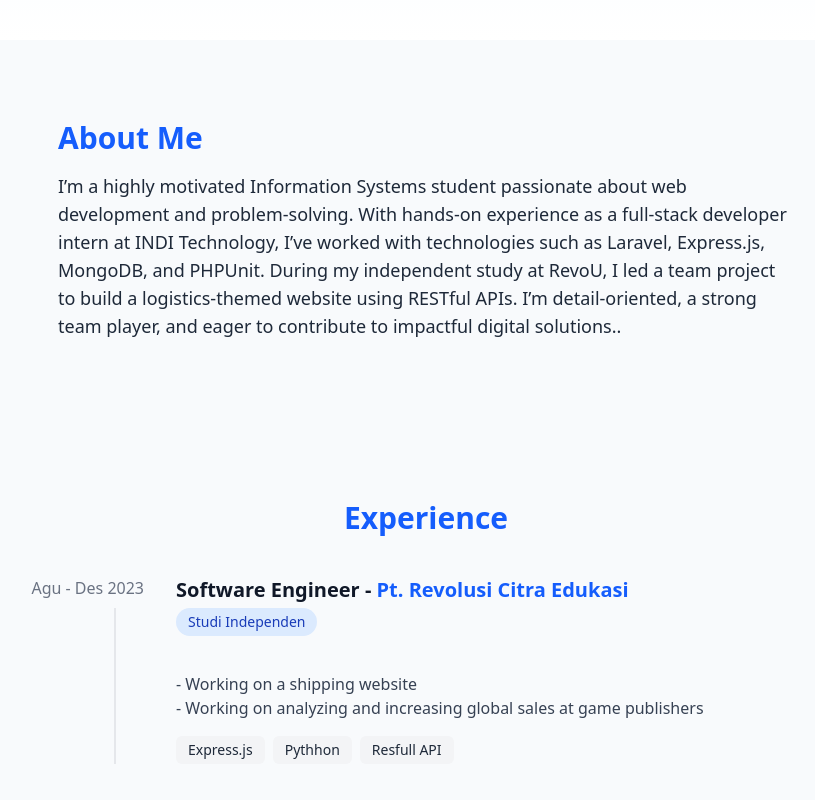
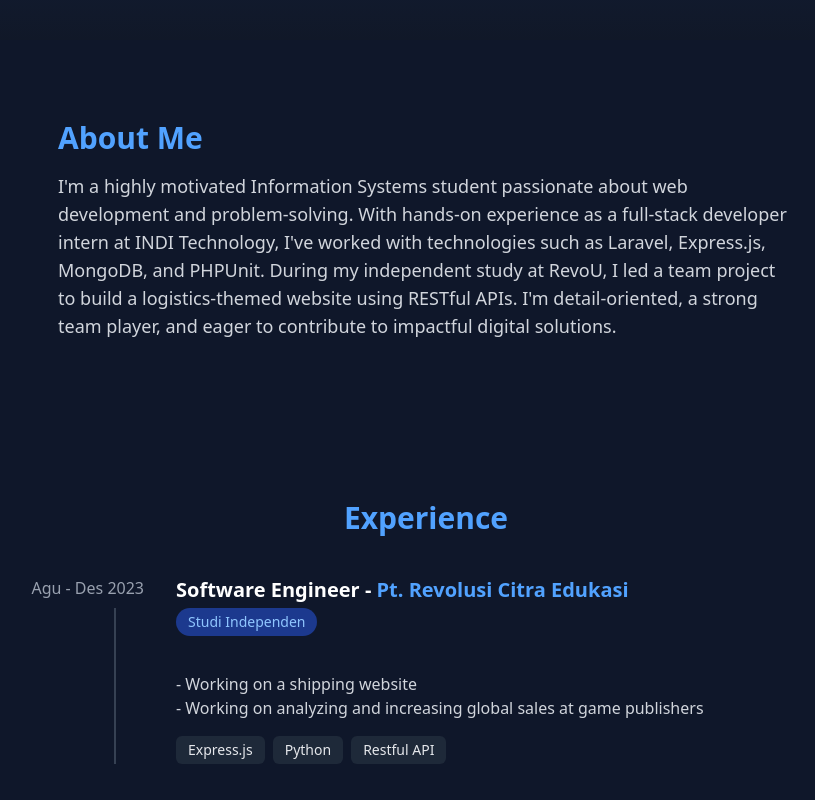
Before and after one commit to andikaryan/porto, a Next.js app: page / in a window 1280 px wide. Shown: the part 840-1640 px from the top of the page, without its empty margins (214-1029 px from the left). Built offline with nearby package versions, Linux system fonts and the light colour scheme.

Commit message:
feat: enforce dark theme across the application with updated styles and components

```diff
--- a/src/app/globals.css
+++ b/src/app/globals.css
@@ -1,26 +1,12 @@
 @import "tailwindcss";
 
-:root {
-  /* Light mode variables */
-  --background: #f8fafc;
-  --foreground: #0f172a;
-  --card: #ffffff;
-  --card-foreground: #0f172a;
-  --primary: #2563eb;
-  --primary-foreground: #ffffff;
-  --secondary: #f1f5f9;
-  --secondary-foreground: #0f172a;
-  --accent: #f1f5f9;
-  --accent-foreground: #0f172a;
-  --destructive: #ef4444;
-  --destructive-foreground: #ffffff;
-  --border: #e2e8f0;
-  --input: #e2e8f0;
-  --ring: #2563eb;
+/* Force dark theme globally */
+html {
+  color-scheme: dark !important;
 }
 
-.dark {
-  /* Dark mode variables */
+:root {
+  /* Dark mode variables - always active */
   --background: #0f172a;
   --foreground: #f1f5f9;
   --card: #1e293b;
@@ -39,14 +25,23 @@
 }
 
 body {
-  background-color: var(--background);
-  color: var(--foreground);
+  background-color: var(--background) !important;
+  color: var(--foreground) !important;
   transition: background-color 0.3s, color 0.3s;
 }
 
-/* Smooth transitions for all elements */
+/* Force all elements to use dark theme */
 * {
   transition-property: color, background-color, border-color, text-decoration-color, fill, stroke;
   transition-timing-function: cubic-bezier(0.4, 0, 0.2, 1);
   transition-duration: 300ms;
 }
+
+/* Override any potential light theme styles */
+html:not(.dark) {
+  filter: invert(1) hue-rotate(180deg);
+}
+
+html.dark {
+  filter: none;
+}
--- a/src/components/About.tsx
+++ b/src/components/About.tsx
@@ -3,8 +3,8 @@ import React from 'react';
 export default function About() {
   return (
     <section className="py-20 px-4 max-w-3xl mx-auto" id="about">
-      <h2 className="text-3xl font-bold mb-4 text-blue-600 dark:text-blue-400">About Me</h2>
-      <p className="text-gray-800 dark:text-gray-300 text-lg">I’m a highly motivated Information Systems student passionate about web development and problem-solving. With hands-on experience as a full-stack developer intern at INDI Technology, I’ve worked with technologies such as Laravel, Express.js, MongoDB, and PHPUnit. During my independent study at RevoU, I led a team project to build a logistics-themed website using RESTful APIs. I’m detail-oriented, a strong team player, and eager to contribute to impactful digital solutions..</p>
+      <h2 className="text-3xl font-bold mb-4 text-blue-400">About Me</h2>
+      <p className="text-gray-300 text-lg">I&apos;m a highly motivated Information Systems student passionate about web development and problem-solving. With hands-on experience as a full-stack developer intern at INDI Technology, I&apos;ve worked with technologies such as Laravel, Express.js, MongoDB, and PHPUnit. During my independent study at RevoU, I led a team project to build a logistics-themed website using RESTful APIs. I&apos;m detail-oriented, a strong team player, and eager to contribute to impactful digital solutions.</p>
     </section>
   );
 }
--- a/src/components/Contact.tsx
+++ b/src/components/Contact.tsx
@@ -3,7 +3,7 @@ import React from 'react';
 export default function Contact() {
   return (
     <section className="py-20 px-4 max-w-2xl mx-auto" id="contact">
-      <h2 className="text-3xl font-bold mb-8 text-blue-600 dark:text-blue-400 text-center">Contact Me</h2>
+      <h2 className="text-3xl font-bold mb-8 text-blue-400 text-center">Contact Me</h2>
 
       <div className="flex justify-center gap-8">
         {/* WhatsApp */}
@@ -18,7 +18,7 @@ export default function Contact() {
               <path d="M17.472 14.382c-.297-.149-1.758-.867-2.03-.967-.273-.099-.471-.148-.67.15-.197.297-.767.966-.94 1.164-.173.199-.347.223-.644.075-.297-.15-1.255-.463-2.39-1.475-.883-.788-1.48-1.761-1.653-2.059-.173-.297-.018-.458.13-.606.134-.133.298-.347.446-.52.149-.174.198-.298.298-.497.099-.198.05-.371-.025-.52-.075-.149-.669-1.612-.916-2.207-.242-.579-.487-.5-.669-.51-.173-.008-.371-.01-.57-.01-.198 0-.52.074-.792.372-.272.297-1.04 1.016-1.04 2.479 0 1.462 1.065 2.875 1.213 3.074.149.198 2.096 3.2 5.077 4.487.709.306 1.262.489 1.694.625.712.227 1.36.195 1.871.118.571-.085 1.758-.719 2.006-1.413.248-.694.248-1.289.173-1.413-.074-.124-.272-.198-.57-.347m-5.421 7.403h-.004a9.87 9.87 0 01-5.031-1.378l-.361-.214-3.741.982.998-3.648-.235-.374a9.86 9.86 0 01-1.51-5.26c.001-5.45 4.436-9.884 9.888-9.884 2.64 0 5.122 1.03 6.988 2.898a9.825 9.825 0 012.893 6.994c-.003 5.45-4.437 9.884-9.885 9.884m8.413-18.297A11.815 11.815 0 0012.05 0C5.495 0 .16 5.335.157 11.892c0 2.096.547 4.142 1.588 5.945L.057 24l6.305-1.654a11.882 11.882 0 005.683 1.448h.005c6.554 0 11.89-5.335 11.893-11.893a11.821 11.821 0 00-3.48-8.413z"/>
             </svg>
           </div>
-          <span className="text-gray-800 dark:text-gray-200">WhatsApp</span>
+          <span className="text-gray-200">WhatsApp</span>
         </a>
 
         {/* LinkedIn */}
@@ -33,7 +33,7 @@ export default function Contact() {
               <path d="M19 0h-14c-2.761 0-5 2.239-5 5v14c0 2.761 2.239 5 5 5h14c2.762 0 5-2.239 5-5v-14c0-2.761-2.238-5-5-5zm-11 19h-3v-11h3v11zm-1.5-12.268c-.966 0-1.75-.79-1.75-1.764s.784-1.764 1.75-1.764 1.75.79 1.75 1.764-.783 1.764-1.75 1.764zm13.5 12.268h-3v-5.604c0-3.368-4-3.113-4 0v5.604h-3v-11h3v1.765c1.396-2.586 7-2.777 7 2.476v6.759z"/>
             </svg>
           </div>
-          <span className="text-gray-800 dark:text-gray-200">LinkedIn</span>
+          <span className="text-gray-200">LinkedIn</span>
         </a>
       </div>
     </section>
--- a/src/components/Experience.tsx
+++ b/src/components/Experience.tsx
@@ -22,7 +22,7 @@ const experiences: ExperienceItem[] = [
     description: `
     - Working on a shipping website
     - Working on analyzing and increasing global sales at game publishers`,
-    skills: ["Express.js","Pythhon", "Resfull API"]
+    skills: ["Express.js","Python", "Restful API"]
   },
   {
     period: "Feb - Jun 2024",
@@ -41,34 +41,32 @@ const experiences: ExperienceItem[] = [
 export default function Experience() {
   return (
     <section className="py-20 px-4 max-w-4xl mx-auto" id="experiences">
-      <h2 className="text-3xl font-bold mb-10 text-center text-blue-600 dark:text-blue-400">Experience</h2>
+      <h2 className="text-3xl font-bold mb-10 text-center text-blue-400">Experience</h2>
 
-      <div className="flex flex-col space-y-12">        {experiences.map((exp, idx) => (
+      <div className="flex flex-col space-y-12">
+        {experiences.map((exp, idx) => (
           <div key={`${exp.period}-${exp.company}`} className="relative pl-8 md:pl-0">
             {/* Timeline connector (visible on md and larger) */}
             {idx < experiences.length - 1 && (
-              <div className="hidden md:block absolute left-[7.5rem] top-8 bottom-0 w-0.5 bg-gray-200 dark:bg-gray-700"></div>
+              <div className="hidden md:block absolute left-[7.5rem] top-8 bottom-0 w-0.5 bg-gray-700"></div>
             )}
 
             <div className="md:grid md:grid-cols-[150px_1fr] gap-8">
               {/* Period */}
-              <div className="font-medium text-gray-500 dark:text-gray-400 mb-2 md:mb-0 md:text-right">
+              <div className="font-medium text-gray-400 mb-2 md:mb-0 md:text-right">
                 {exp.period}
               </div>
 
               {/* Content */}
               <div className="relative">
-                {/* Timeline dot (visible on md and larger) */}
-                {/* <div className="hidden md:block absolute -left-[2.5rem] top-2 w-4 h-4 rounded-full bg-blue-500 dark:bg-blue-400 border-4 border-white dark:border-gray-900"></div> */}
-
                 {/* Mobile timeline (visible on smaller screens) */}
-                <div className="md:hidden absolute -left-8 top-2 w-3 h-3 rounded-full bg-blue-500 dark:bg-blue-400"></div>
+                <div className="md:hidden absolute -left-8 top-2 w-3 h-3 rounded-full bg-blue-400"></div>
 
                 {/* Position and Company */}
-                <h3 className="text-xl font-bold text-gray-900 dark:text-white">
+                <h3 className="text-xl font-bold text-white">
                   {exp.position} - {' '}
                   {exp.companyLink ? (
-                    <a href={exp.companyLink} target="_blank" rel="noopener noreferrer" className="text-blue-600 dark:text-blue-400 hover:underline">
+                    <a href={exp.companyLink} target="_blank" rel="noopener noreferrer" className="text-blue-400 hover:underline">
                       {exp.company}
                     </a>
                   ) : (
@@ -77,20 +75,21 @@ export default function Experience() {
                 </h3>
 
                 {/* Job Type */}
-                <div className="inline-block px-3 py-1 mt-1 mb-3 text-sm font-medium bg-blue-100 text-blue-800 dark:bg-blue-900 dark:text-blue-300 rounded-full">
+                <div className="inline-block px-3 py-1 mt-1 mb-3 text-sm font-medium bg-blue-900 text-blue-300 rounded-full">
                   {exp.type}
                 </div>
 
                 {/* Description */}
-                <p className="text-gray-700 dark:text-gray-300 mb-4 whitespace-pre-line">
+                <p className="text-gray-300 mb-4 whitespace-pre-line">
                   {exp.description}
                 </p>
-                  {/* Skills */}
+
+                {/* Skills */}
                 <div className="flex flex-wrap gap-2">
                   {exp.skills.map((skill) => (
                     <span
                       key={`${exp.company}-${skill}`}
-                      className="px-3 py-1 bg-gray-100 dark:bg-gray-800 text-gray-800 dark:text-gray-200 text-sm rounded-md"
+                      className="px-3 py-1 bg-gray-800 text-gray-200 text-sm rounded-md"
                     >
                       {skill}
                     </span>
--- a/src/components/Navbar.tsx
+++ b/src/components/Navbar.tsx
@@ -6,40 +6,38 @@ export default function Navbar() {
   const [isMenuOpen, setIsMenuOpen] = useState(false);
 
   return (
-    <nav className="w-full justify-between grid place-items-center py-10 px-8 bg-white dark:bg-gray-900 shadow-md fixed right-0 left-0 z-10">      {/* Menu navigasi di tengah untuk layar sedang/besar */}
+    <nav className="w-full justify-between grid place-items-center py-10 px-8 bg-gray-900 shadow-md fixed right-0 left-0 z-10">
+      {/* Menu navigasi di tengah untuk layar sedang/besar */}
       <ul className="hidden md:flex gap-6 absolute left-1/2 transform -translate-x-1/2">
-        <li><a href="#hero" className="text-gray-800 dark:text-gray-200 hover:text-blue-500 dark:hover:text-blue-400">Home</a></li>
-        <li><a href="#about" className="text-gray-800 dark:text-gray-200 hover:text-blue-500 dark:hover:text-blue-400">About</a></li>
-        <li><a href="#experiences" className="text-gray-800 dark:text-gray-200 hover:text-blue-500 dark:hover:text-blue-400">Experience</a></li>
-        <li><a href="#stack" className="text-gray-800 dark:text-gray-200 hover:text-blue-500 dark:hover:text-blue-400">Stack</a></li>
-        <li><a href="#projects" className="text-gray-800 dark:text-gray-200 hover:text-blue-500 dark:hover:text-blue-400">Projects</a></li>
-        <li><a href="#contact" className="text-gray-800 dark:text-gray-200 hover:text-blue-500 dark:hover:text-blue-400">Contact</a></li>
+        <li><a href="#hero" className="text-gray-200 hover:text-blue-400">Home</a></li>
+        <li><a href="#about" className="text-gray-200 hover:text-blue-400">About</a></li>
+        <li><a href="#experiences" className="text-gray-200 hover:text-blue-400">Experience</a></li>
+        <li><a href="#stack" className="text-gray-200 hover:text-blue-400">Stack</a></li>
+        <li><a href="#projects" className="text-gray-200 hover:text-blue-400">Projects</a></li>
+        <li><a href="#contact" className="text-gray-200 hover:text-blue-400">Contact</a></li>
       </ul>
 
-      {/* Toggle tema di kanan */}
+      {/* Menu toggle untuk layar kecil */}
       <div className="flex items-center gap-4">
-        {/* Menu toggle untuk layar kecil */}
         <button
           className="md:hidden"
           onClick={() => setIsMenuOpen(!isMenuOpen)}
         >
-          <svg xmlns="http://www.w3.org/2000/svg" fill="none" viewBox="0 0 24 24" strokeWidth={1.5} stroke="currentColor" className="w-6 h-6 text-gray-800 dark:text-gray-200">
+          <svg xmlns="http://www.w3.org/2000/svg" fill="none" viewBox="0 0 24 24" strokeWidth={1.5} stroke="currentColor" className="w-6 h-6 text-gray-200">
             <path strokeLinecap="round" strokeLinejoin="round" d="M3.75 6.75h16.5M3.75 12h16.5m-16.5 5.25h16.5" />
           </svg>
         </button>
-
-        {/* <ThemeToggle /> */}
       </div>
         {/* Menu mobile - muncul saat diklik pada layar kecil */}
       {isMenuOpen && (
-        <div className="md:hidden absolute top-16 left-0 right-0 bg-white dark:bg-gray-900 shadow-md py-4">
+        <div className="md:hidden absolute top-16 left-0 right-0 bg-gray-900 shadow-md py-4">
           <ul className="flex flex-col items-center gap-4">
-            <li><a href="#hero" onClick={() => setIsMenuOpen(false)} className="text-gray-800 dark:text-gray-200 hover:text-blue-500 dark:hover:text-blue-400">Home</a></li>
-            <li><a href="#about" onClick={() => setIsMenuOpen(false)} className="text-gray-800 dark:text-gray-200 hover:text-blue-500 dark:hover:text-blue-400">About</a></li>
-            <li><a href="#experiences" onClick={() => setIsMenuOpen(false)} className="text-gray-800 dark:text-gray-200 hover:text-blue-500 dark:hover:text-blue-400">Experience</a></li>
-            <li><a href="#stack" onClick={() => setIsMenuOpen(false)} className="text-gray-800 dark:text-gray-200 hover:text-blue-500 dark:hover:text-blue-400">Stack</a></li>
-            <li><a href="#projects" onClick={() => setIsMenuOpen(false)} className="text-gray-800 dark:text-gray-200 hover:text-blue-500 dark:hover:text-blue-400">Projects</a></li>
-            <li><a href="#contact" onClick={() => setIsMenuOpen(false)} className="text-gray-800 dark:text-gray-200 hover:text-blue-500 dark:hover:text-blue-400">Contact</a></li>
+            <li><a href="#hero" onClick={() => setIsMenuOpen(false)} className="text-gray-200 hover:text-blue-400">Home</a></li>
+            <li><a href="#about" onClick={() => setIsMenuOpen(false)} className="text-gray-200 hover:text-blue-400">About</a></li>
+            <li><a href="#experiences" onClick={() => setIsMenuOpen(false)} className="text-gray-200 hover:text-blue-400">Experience</a></li>
+            <li><a href="#stack" onClick={() => setIsMenuOpen(false)} className="text-gray-200 hover:text-blue-400">Stack</a></li>
+            <li><a href="#projects" onClick={() => setIsMenuOpen(false)} className="text-gray-200 hover:text-blue-400">Projects</a></li>
+            <li><a href="#contact" onClick={() => setIsMenuOpen(false)} className="text-gray-200 hover:text-blue-400">Contact</a></li>
           </ul>
         </div>
       )}
--- a/src/components/ThemeProvider.tsx
+++ b/src/components/ThemeProvider.tsx
@@ -1,15 +1,13 @@
 'use client';
 
-import { createContext, useContext, useEffect, useState, useMemo, useCallback } from 'react';
+import { createContext, useContext, useEffect, useState, useMemo } from 'react';
 
-type Theme = 'light' | 'dark';
 type ThemeContextProviderProps = Readonly<{
   children: React.ReactNode;
 }>;
 
 type ThemeContextType = {
-  theme: Theme;
-  toggleTheme: () => void;
+  theme: 'dark';
 };
 
 const ThemeContext = createContext<ThemeContextType | null>(null);
@@ -17,43 +15,22 @@ const ThemeContext = createContext<ThemeContextType | null>(null);
 export default function ThemeContextProvider({
   children,
 }: ThemeContextProviderProps) {
-  const [theme, setTheme] = useState<Theme>('dark');
   const [mounted, setMounted] = useState(false);
 
-  // Initialize theme
+  // Force dark theme always
   useEffect(() => {
-    const savedTheme = localStorage.getItem('theme') as Theme | null;
-    if (savedTheme && (savedTheme === 'dark' || savedTheme === 'light')) {
-      setTheme(savedTheme);
-    } else {
-      setTheme('dark');
-    }
+    // Remove any existing theme classes
+    document.documentElement.classList.remove('light', 'dark');
+    // Force dark theme
+    document.documentElement.classList.add('dark');
     setMounted(true);
   }, []);
 
-  // Handle theme toggling with useCallback
-  const toggleTheme = useCallback(() => {
-    setTheme((prevTheme) => {
-      const newTheme = prevTheme === 'dark' ? 'light' : 'dark';
+  // Always return dark theme
+  const contextValue = useMemo(() => ({
+    theme: 'dark' as const,
+  }), []);
 
-      // Update classList
-      document.documentElement.classList.remove('dark', 'light');
-      document.documentElement.classList.add(newTheme);
-
-      // Save to localStorage
-      localStorage.setItem('theme', newTheme);
-
-      return newTheme;
-    });
-  }, []);
-
-  // Memoize context value to prevent unnecessary re-renders
-  const contextValue = useMemo(() => ({
-    theme,
-    toggleTheme,
-  }), [theme, toggleTheme]);
-
-  // Return the Provider with the mounted check
   return (
     <ThemeContext.Provider value={contextValue}>
       {!mounted ? (
--- a/src/components/ThemeToggle.tsx
+++ /dev/null
@@ -1,48 +0,0 @@
-"use client";
-
-import React from "react";
-import { useTheme } from "./ThemeProvider";
-
-export default function ThemeToggle() {
-  const { theme, toggleTheme } = useTheme();
-
-  return (
-    <button
-      aria-label="Toggle theme"
-      onClick={toggleTheme}
-      className="p-2 rounded-full transition-all bg-gray-200 dark:bg-gray-700 text-gray-800 dark:text-gray-200 hover:bg-gray-300 dark:hover:bg-gray-600 hover:shadow-md"
-    >
-      {theme === "dark" ? (
-        <svg
-          xmlns="http://www.w3.org/2000/svg"
-          fill="none"
-          viewBox="0 0 24 24"
-          strokeWidth={1.5}
-          stroke="currentColor"
-          className="w-5 h-5"
-        >
-          <path
-            strokeLinecap="round"
-            strokeLinejoin="round"
-            d="M21.752 15.002A9.718 9.718 0 0118 15.75c-5.385 0-9.75-4.365-9.75-9.75 0-1.33.266-2.597.748-3.752A9.753 9.753 0 003 11.25C3 16.635 7.365 21 12.75 21a9.753 9.753 0 009.002-5.998z"
-          />
-        </svg>
-      ) : (
-        <svg
-          xmlns="http://www.w3.org/2000/svg"
-          fill="none"
-          viewBox="0 0 24 24"
-          strokeWidth={1.5}
-          stroke="currentColor"
-          className="w-5 h-5"
-        >
-          <path
-            strokeLinecap="round"
-            strokeLinejoin="round"
-            d="M12 3v2.25m6.364.386l-1.591 1.591M21 12h-2.25m-.386 6.364l-1.591-1.591M12 18.75V21m-4.773-4.227l-1.591 1.591M5.25 12H3m4.227-4.773L5.636 5.636M15.75 12a3.75 3.75 0 11-7.5 0 3.75 3.75 0 017.5 0z"
-          />
-        </svg>
-      )}
-    </button>
-  );
-}
--- a/tailwind.config.js
+++ b/tailwind.config.js
@@ -7,22 +7,20 @@ module.exports = {
   theme: {
     extend: {
       colors: {
-        // Light mode
+        // Force dark mode colors
         background: {
-          DEFAULT: '#f8fafc', // light background
-          dark: '#0f172a',   // dark background (slate-900)
+          DEFAULT: '#0f172a', // Always dark
         },
         primary: {
-          DEFAULT: '#2563eb', // blue-600 for light mode
-          dark: '#60a5fa',   // blue-400 for dark mode
+          DEFAULT: '#60a5fa', // Always blue-400 (dark mode color)
         },
         // Dark mode specific colors
         'dark-card': '#1e293b',  // slate-800
         'dark-surface': '#0f172a', // slate-900
         'dark-border': '#334155', // slate-700
-        // Text colors
-        'light-text': '#0f172a',  // slate-900 for light mode
-        'dark-text': '#f1f5f9',   // slate-100 for dark mode
+        // Text colors - always dark mode
+        'light-text': '#f1f5f9',  // Always light text
+        'dark-text': '#f1f5f9',   // slate-100
         'dark-text-secondary': '#94a3b8', // slate-400
       },
       typography: {
```
Also changed, not shown: src/app/layout.tsx (+7 -3 lines), src/components/Hero.tsx (+4 -4 lines), src/components/Projects.tsx (+14 -13 lines), src/components/Stack.tsx (+12 -11 lines).
